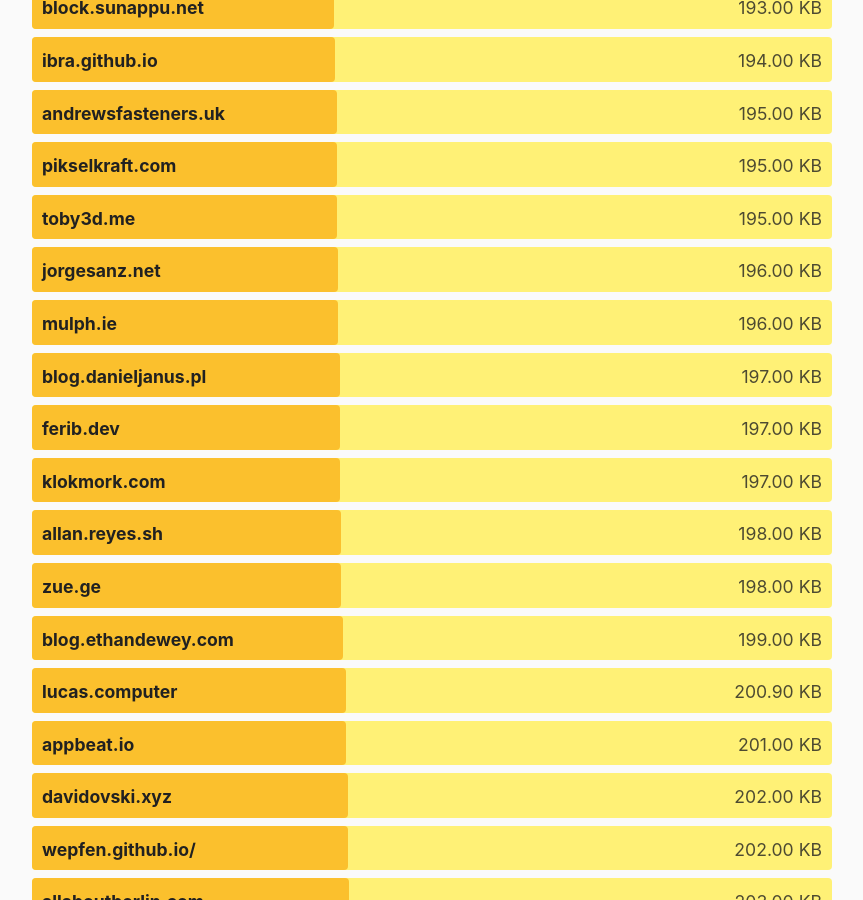
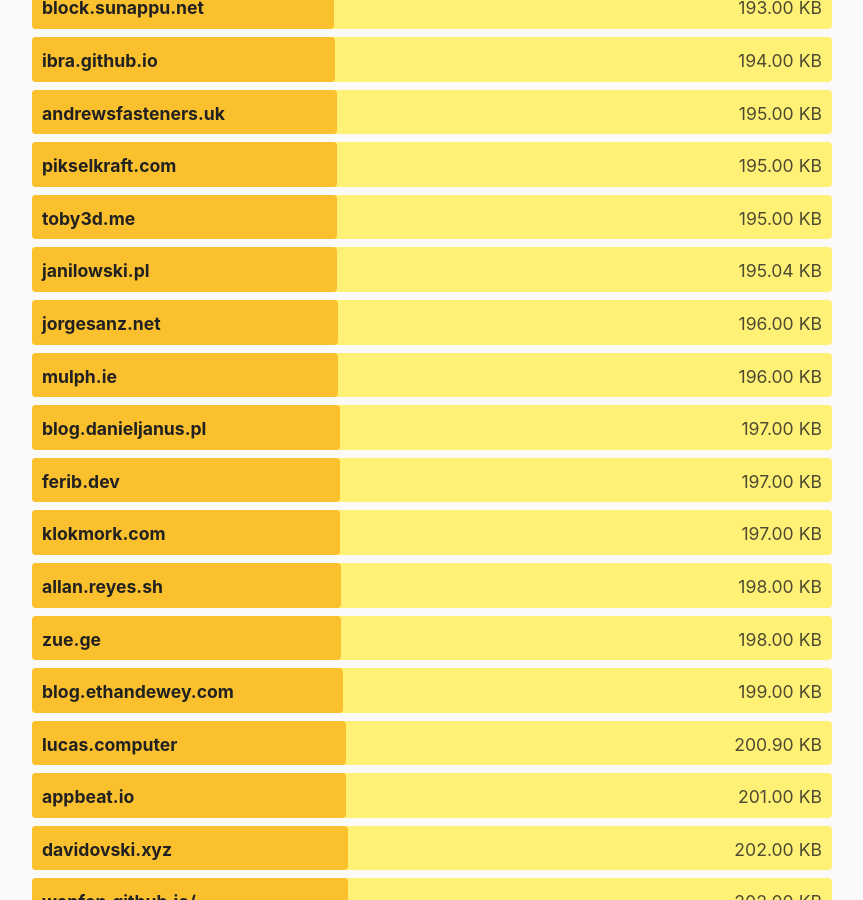
Before and after one commit to kevquirk/512kb.club, a Jekyll site: the page built from index.md, in a window 1280 px wide and 900 px high, scrolled down 31150 px. Shown: the whole window, without its empty margins (208-1071 px from the left). Built offline with Jekyll 4.4.1, drawn with Linux system fonts in a browser that asks for light colours.

Commit message:
Add janilowski.pl to sites.yml
https://radar.cloudflare.com/scan/bfd7cc7b-d52f-4178-baae-ab30614defac/summary

```diff
--- a/_data/sites.yml
+++ b/_data/sites.yml
@@ -1,3 +1,8 @@
+- domain: janilowski.pl
+  url: https://janilowski.pl/
+  size: 195.04
+  last_checked: 2024-04-13
+
 - domain: 0xedward.io
   url: https://0xedward.io/
   size: 6.2
```
